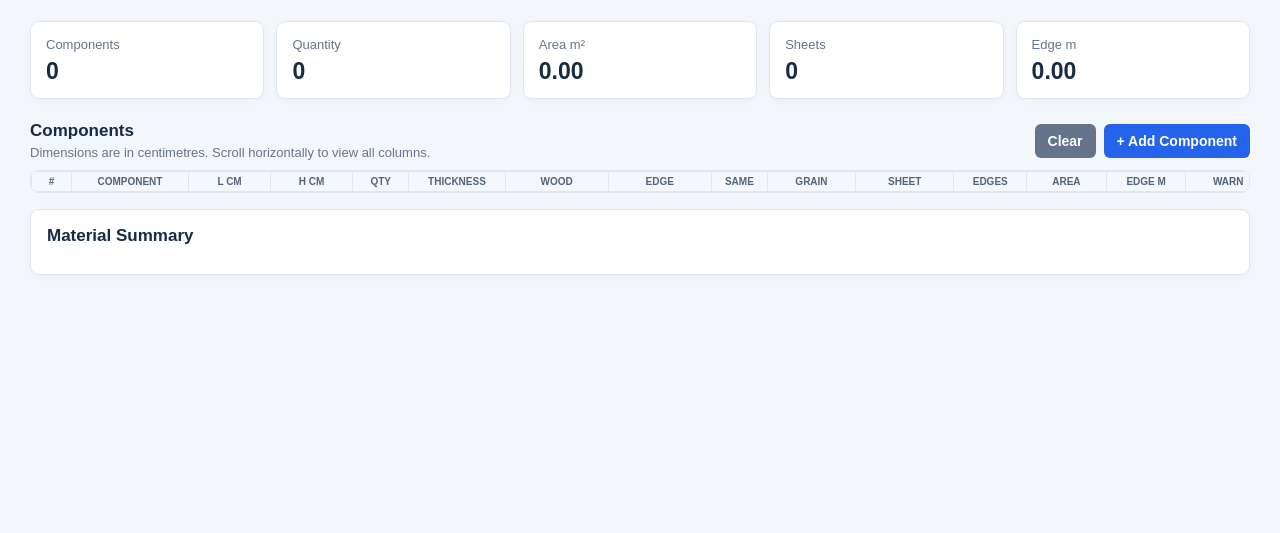
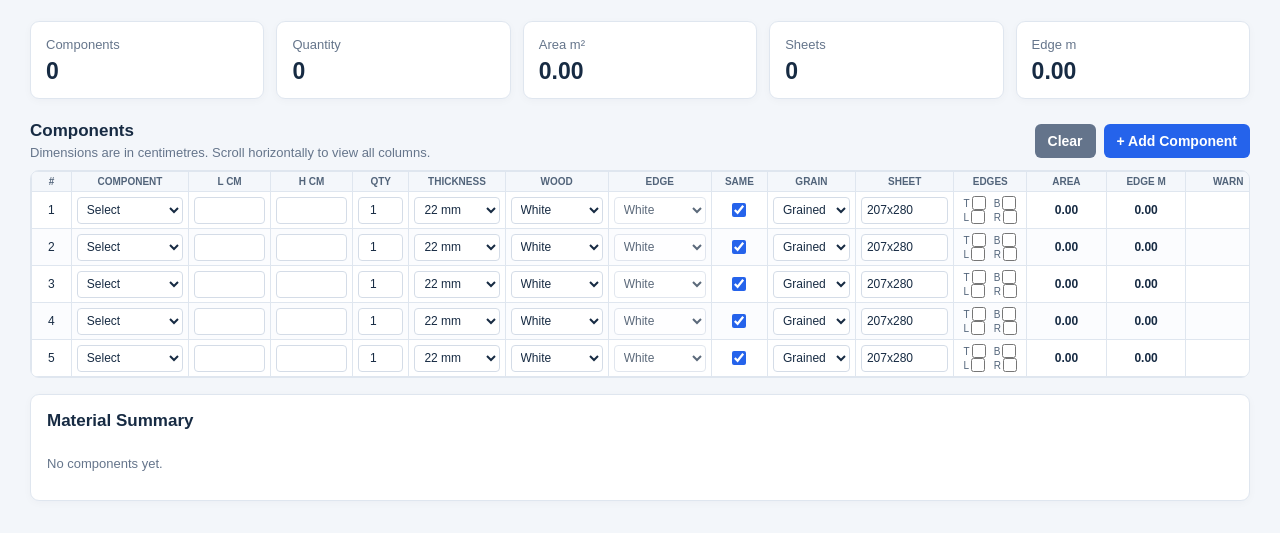
Before and after one commit to sabijeshsw-wq/MATERIAL-CALCULATOR, a plain HTML site: page index.html in a window 1280 px wide. Shown: the part 75-608 px from the top of the page. Drawn offline with Linux system fonts and the light colour scheme.

Commit message:
Update index.html

```diff
--- a/index.html
+++ b/index.html
@@ -112,8 +112,8 @@
 
   <script>
     const colors = [
-      "PLATINUM WHITE", "LINCOLN WALNUT ", "GREY NEBRASKA OAK", "LIGHT LAKELAND ACACIA",
-      "TOBACCO PACIFIC WALNUT", "ANTHRACITE HIGHLAND OAK", "DUST GREY", "NATURAL NEBRASKA OAK","CASHMERE GREY","ELLIMAU BEECH,"TOBACCO HALIFAX OAK"
+      "White", "Oak", "Walnut", "Grey",
+      "Black", "Beige", "Cashmere", "Anthracite"
     ];
     const tbody = document.querySelector("#tbody");
     const summary = document.querySelector("#summary");
```
